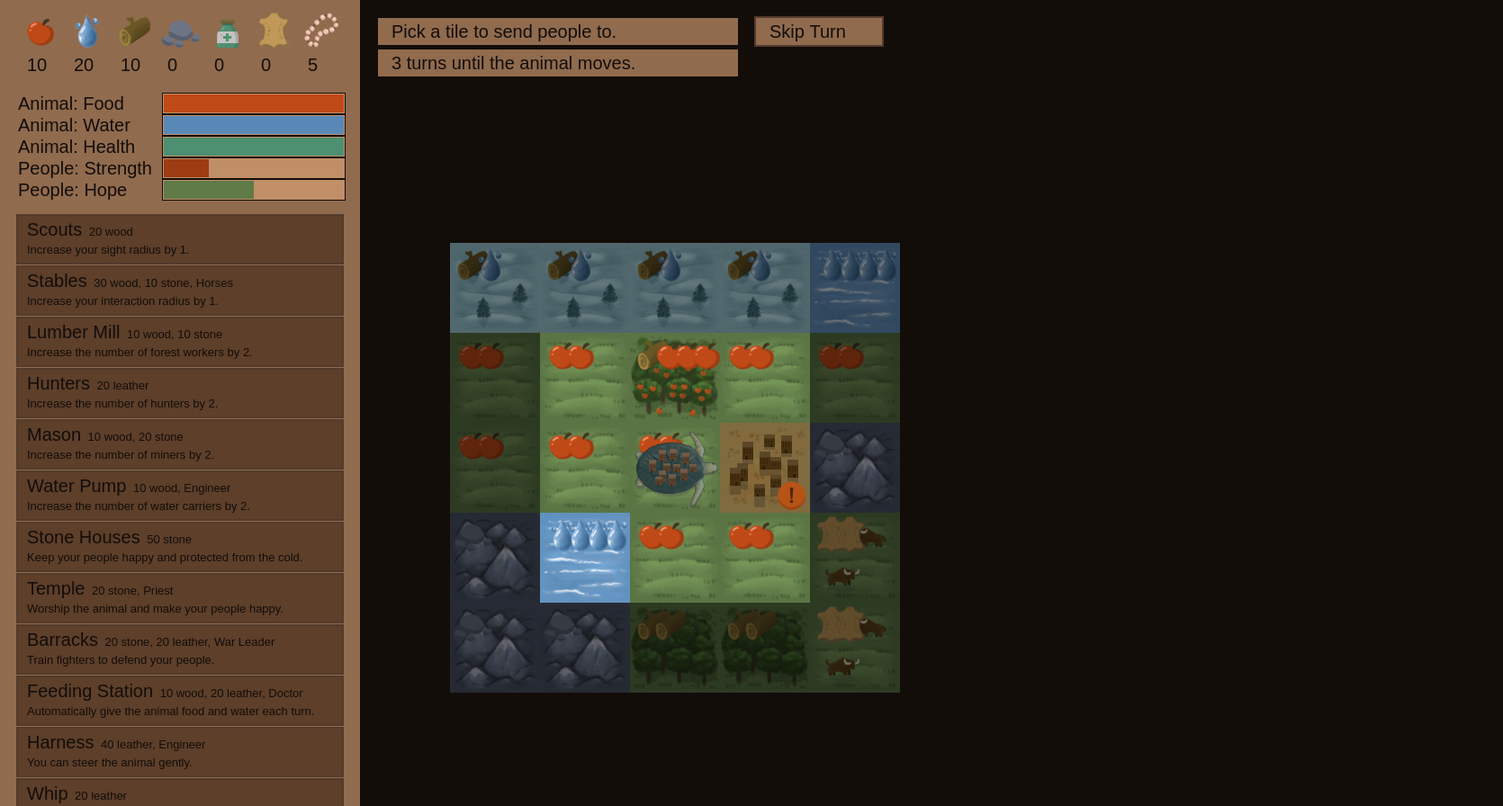
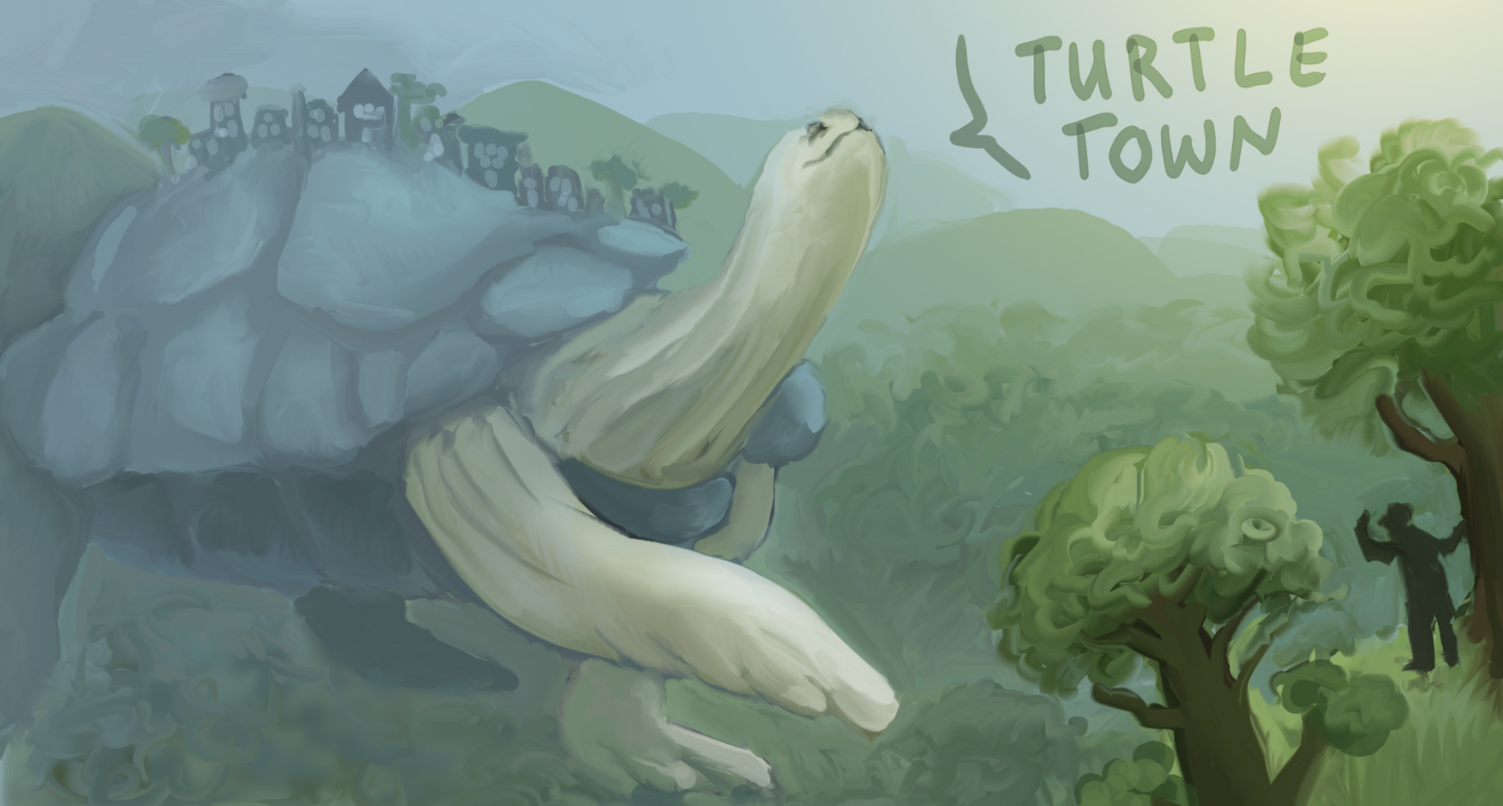
Before and after one commit to Zarkonnen/GGJ2020, a plain HTML site: page index.html in a window 1280 px wide. Shown: the top 896 px of the page at 90% size, 1670 px wide, since content can reach past the window. Drawn offline with Linux system fonts and the light colour scheme.

Commit message:
Splash screen.

```diff
--- a/index.html
+++ b/index.html
@@ -6,7 +6,7 @@
         <script src="howler.min.js"></script>
     </head>
     <body style="margin: 0; padding: 0; background: #130d0a;">
-        <canvas width="1400" height="940" allowfullscreen="true" id="gameCanvas" style="margin-left: 0px; margin-top: 0px;"></canvas>
+        <canvas width="1670" height="940" allowfullscreen="true" id="gameCanvas" style="margin-left: 0px; margin-top: 0px;"></canvas>
         <script>
 
 function hwl(name, volume) {
@@ -25,6 +25,7 @@ function ajax(file, callback) {
 	});
 }
 
+var splash = true;
 var tileTypes = {};
 var map = [];
 var vars = {};
@@ -215,6 +216,7 @@ function load() {
 	ready = false;
 	won = false;
 	lost = false;
+	splash = true;
 
 	ajax("vars.txt", function(data) {
 		vars = {};
@@ -554,6 +556,16 @@ function getAttraction(dy) {
 
 function tick(ms) {
     c.resetTransform();
+
+	if (splash) {
+		c.drawImage(splashScreen, 0, 0, 1670, 940);
+		if (click) {
+			splash = false;
+			click = null;
+		}
+		return;
+	}
+
     c.fillStyle = "#130d0a";
     c.fillRect(0, 0, canvas.width, canvas.height);
 	c.fillStyle = "rgba(0, 0, 0, 0.5)";
@@ -853,6 +865,9 @@ function tick(ms) {
 
 var images = {};
 
+var splashScreen = new Image();
+splashScreen.src = "graphics/Titlescreen_GGJ2020.jpg";
+
 function fillText(text, x, y) {
 	c.fillText(text, x, y + 2);
 }
--- a/triggered_events.txt
+++ b/triggered_events.txt
@@ -83,6 +83,7 @@ food = 0
 		test meds >= 2 doctor = 1
 		effects meds - 2
 	option Send for the priest
+		test priest = 1
 		effects strength - 3 hope - 1
 	option Suffer through it
 		effects strength - 3 hope - 3
```
